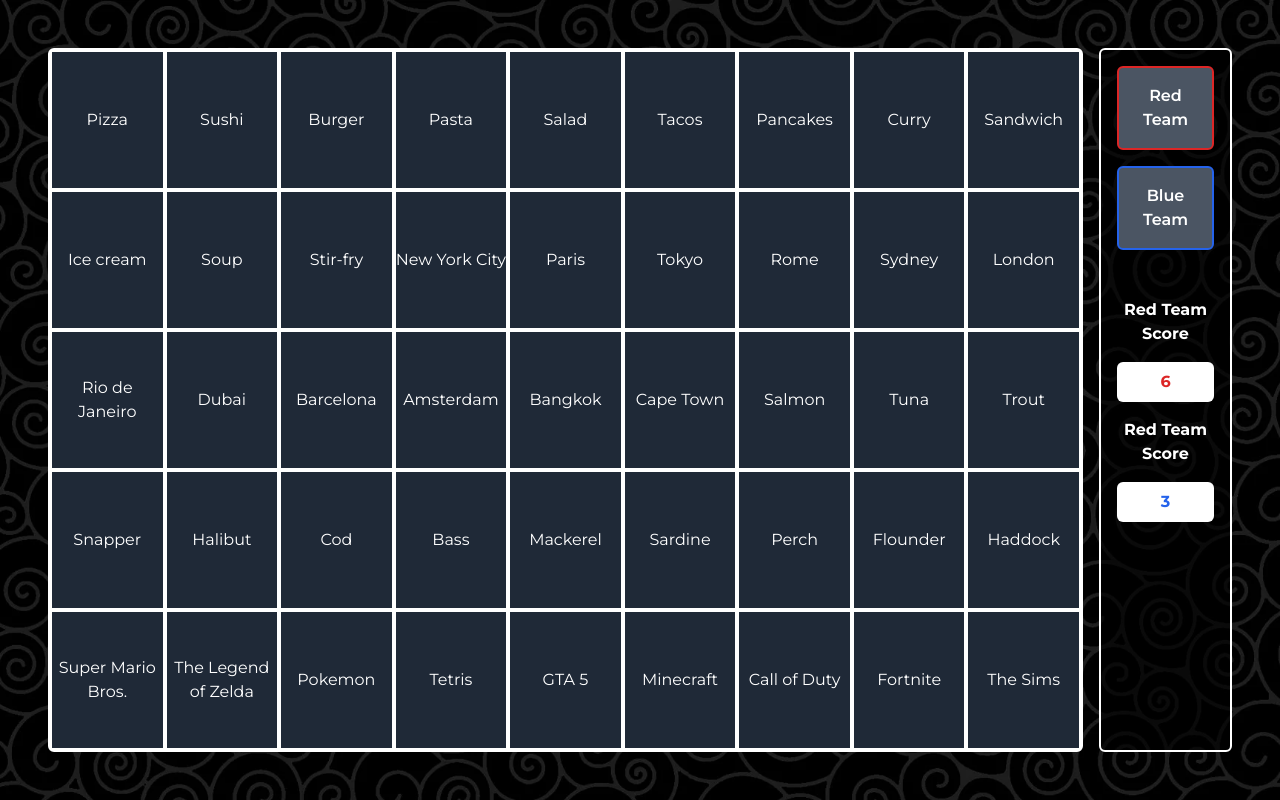
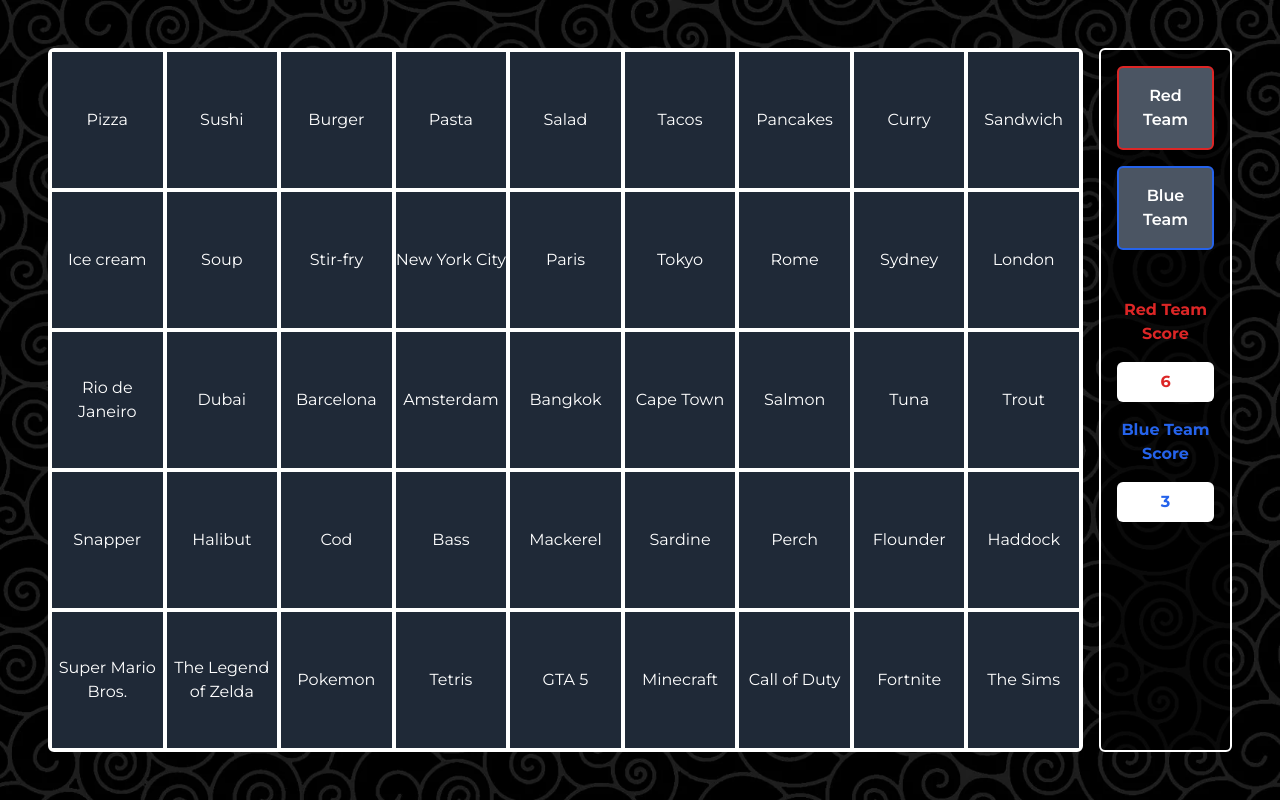
Before and after one commit to Saeedtamim/guess-the-words, a plain HTML site: page index.html in a window 1280 px wide. Drawn offline with nearby package versions, Linux system fonts and the light colour scheme.

Commit message:
colour added

```diff
--- a/index.html
+++ b/index.html
@@ -76,13 +76,20 @@
           Team</button>
       </div>
       <div class="p-4">
-        <h3 class="text-white font-bold text-center my-4">Red Team Score</h3>
+        <h3 class="text-red-600 font-bold text-center my-4">Red Team Score</h3>
         <p class="bg-white text-red-600 p-2 font-bold text-center rounded-md">6</p>
-        <h3 class="text-white font-bold text-center my-4">Red Team Score</h3>
+        <h3 class="text-blue-600 font-bold text-center my-4">Blue Team Score</h3>
         <p class="bg-white text-blue-600 p-2 font-bold text-center rounded-md">3</p>
       </div>
     </div>
   </div>
+
+
+
+
+
+
+  <script src="./js-files/index.js"></script>
 </body>
 
 </html>
```
Also changed, not shown: js-files/index.js (added).
